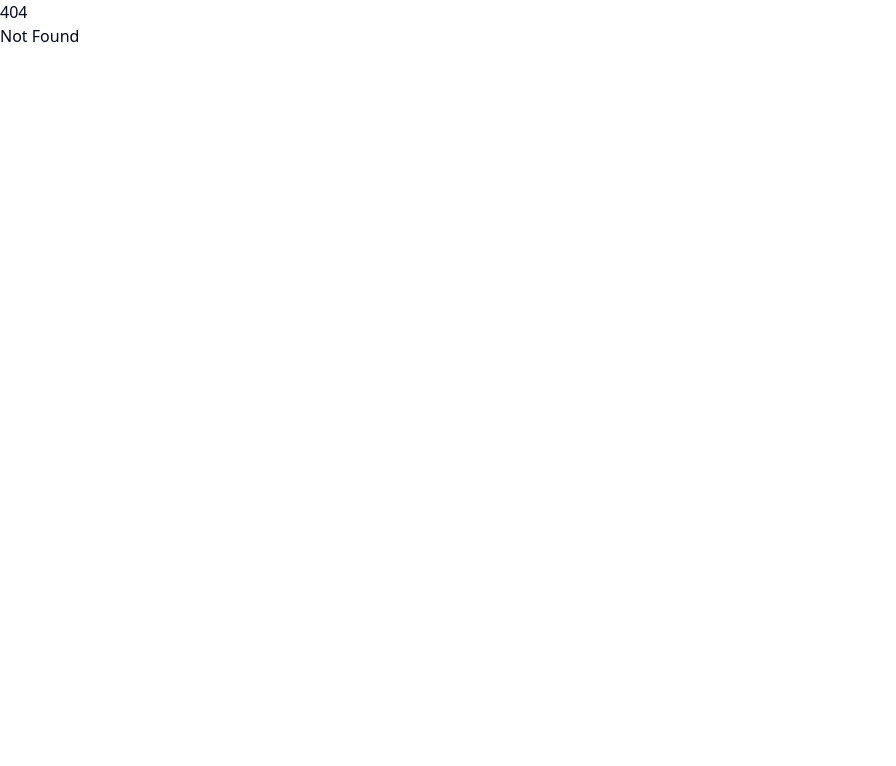
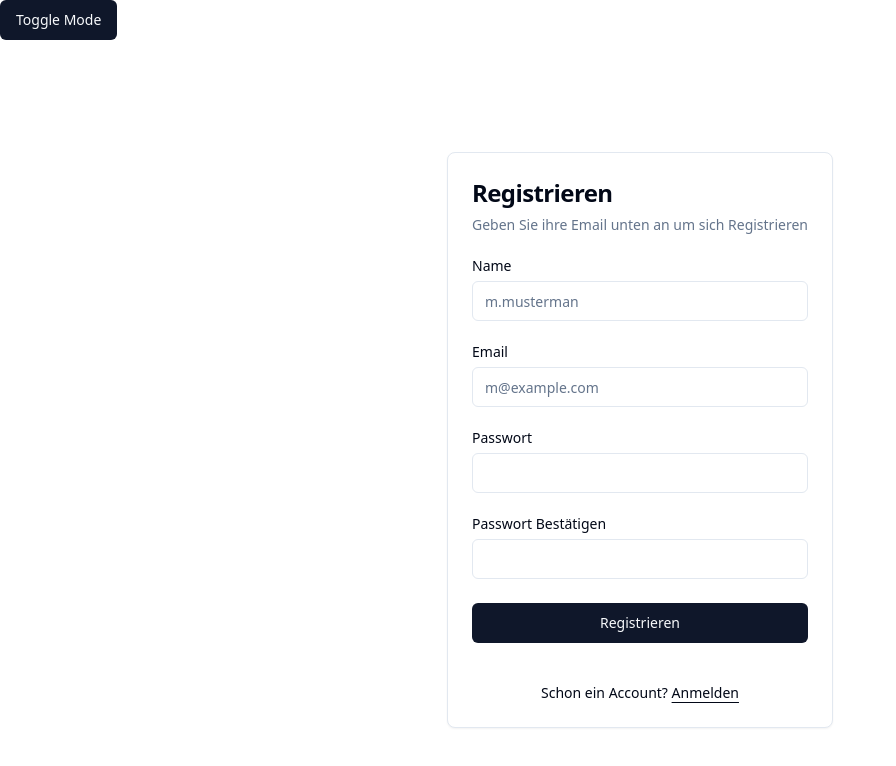
Before and after one commit to jonascodingall/scribnet-web, a SvelteKit app: page /register in a window 1280 px wide. Before the commit this address had no page. Shown: the top 766 px of the page, without its empty margins (0-896 px from the left). Built offline with nearby package versions, Linux system fonts and the light colour scheme.

Commit message:
Added Login and Register Design

```diff
--- a/package.json
+++ b/package.json
@@ -22,7 +22,7 @@
 		"@sveltejs/kit": "^2.16.0",
 		"@sveltejs/vite-plugin-svelte": "^5.0.0",
 		"@tailwindcss/typography": "^0.5.16",
-		"autoprefixer": "^10.4.20",
+		"autoprefixer": "^10.4.21",
 		"bits-ui": "^1.3.13",
 		"clsx": "^2.1.1",
 		"embla-carousel-svelte": "^8.5.2",
@@ -33,6 +33,7 @@
 		"globals": "^15.14.0",
 		"mode-watcher": "^0.5.1",
 		"paneforge": "^1.0.0-next.4",
+		"postcss": "^8.5.3",
 		"prettier": "^3.4.2",
 		"prettier-plugin-svelte": "^3.3.3",
 		"prettier-plugin-tailwindcss": "^0.6.10",
--- a/src/app.html
+++ b/src/app.html
@@ -2,7 +2,7 @@
 <html lang="en">
 	<head>
 		<meta charset="utf-8" />
-		<link rel="icon" href="%sveltekit.assets%/favicon.png" />
+		<link rel="icon" href="%sveltekit.assets%/main_logo.webp" />
 		<meta name="viewport" content="width=device-width, initial-scale=1" />
 		%sveltekit.head%
 	</head>
--- /dev/null
+++ b/src/lib/components/modules/login.svelte
@@ -0,0 +1,34 @@
+<script lang="ts">
+	import Button from '$lib/components/ui/button/button.svelte';
+	import * as Card from '$lib/components/ui/card';
+	import Input from '$lib/components/ui/input/input.svelte';
+	import Label from '$lib/components/ui/label/label.svelte';
+</script>
+
+<div class="flex flex-col gap-6">
+	<Card.Root>
+		<Card.Header>
+			<Card.Title class="text-2xl">Anmelden</Card.Title>
+			<Card.Description>Geben Sie ihre Email unten an um sich anzumelden</Card.Description>
+		</Card.Header>
+		<Card.Content>
+			<form method="POST">
+				<div class="flex flex-col gap-6">
+					<div class="grid gap-2">
+						<Label for="email">Email</Label>
+						<Input id="email" name="email" type="email" placeholder="m@example.com" required />
+					</div>
+					<div class="grid gap-2">
+						<Label for="password">Passwort</Label>
+						<Input id="password" name="password" type="password" required />
+					</div>
+					<Button type="submit" class="w-full">Anmelden</Button>
+				</div>
+				<div class="mt-4 text-center text-sm">
+					Kein Account?
+					<a href="/register" class="underline underline-offset-4">Registrieren</a>
+				</div>
+			</form>
+		</Card.Content>
+	</Card.Root>
+</div>
--- /dev/null
+++ b/src/lib/components/modules/register.svelte
@@ -0,0 +1,42 @@
+<script lang="ts">
+	import Button from '$lib/components/ui/button/button.svelte';
+	import * as Card from '$lib/components/ui/card';
+	import Input from '$lib/components/ui/input/input.svelte';
+	import Label from '$lib/components/ui/label/label.svelte';
+</script>
+
+<div class="flex flex-col gap-6">
+	<Card.Root>
+		<Card.Header>
+			<Card.Title class="text-2xl">Registrieren</Card.Title>
+			<Card.Description>Geben Sie ihre Email unten an um sich Registrieren</Card.Description>
+		</Card.Header>
+		<Card.Content>
+			<form method="POST">
+				<div class="flex flex-col gap-6">
+					<div class="grid gap-2">
+						<Label for="name">Name</Label>
+						<Input id="name" name="name" placeholder="m.musterman" />
+					</div>
+					<div class="grid gap-2">
+						<Label for="email">Email</Label>
+						<Input id="email" name="email" type="email" placeholder="m@example.com" />
+					</div>
+					<div class="grid gap-2">
+						<Label for="password">Passwort</Label>
+						<Input id="password" name="password" type="password" />
+					</div>
+					<div class="grid gap-2">
+						<Label for="passwordConfirm">Passwort Bestätigen</Label>
+						<Input id="passwordConfirm" name="passwordConfirm" type="password" />
+					</div>
+					<Button type="submit" class="w-full">Registrieren</Button>
+					<div class="mt-4 text-center text-sm">
+						Schon ein Account?
+						<a href="/login" class="underline underline-offset-4">Anmelden</a>
+					</div>
+				</div>
+			</form>
+		</Card.Content>
+	</Card.Root>
+</div>
--- /dev/null
+++ b/src/routes/(unauthed)/login/+page.svelte
@@ -0,0 +1,5 @@
+<script>
+	import Login from '$lib/components/modules/login.svelte';
+</script>
+
+<Login />
--- /dev/null
+++ b/src/routes/(unauthed)/register/+page.svelte
@@ -0,0 +1,5 @@
+<script>
+	import Register from '$lib/components/modules/register.svelte';
+</script>
+
+<Register />
--- a/src/routes/+layout.svelte
+++ b/src/routes/+layout.svelte
@@ -1,6 +1,13 @@
 <script lang="ts">
+	import { Button } from '$lib/components/ui/button';
 	import '../app.css';
+	import { ModeWatcher } from 'mode-watcher';
+	import { toggleMode } from 'mode-watcher';
 	let { children } = $props();
 </script>
 
-{@render children()}
+<ModeWatcher />
+<Button onclick={toggleMode}>Toggle Mode</Button>
+<div class="flex h-screen items-center justify-center">
+	{@render children()}
+</div>
--- a/src/routes/+page.svelte
+++ /dev/null
@@ -1,2 +0,0 @@
-<h1>Welcome to SvelteKit</h1>
-<p>Visit <a href="https://svelte.dev/docs/kit">svelte.dev/docs/kit</a> to read the documentation</p>
```
Also changed, not shown: static/main_logo.webp (added), 1 other file (tests, documents, lock files or other folders).
